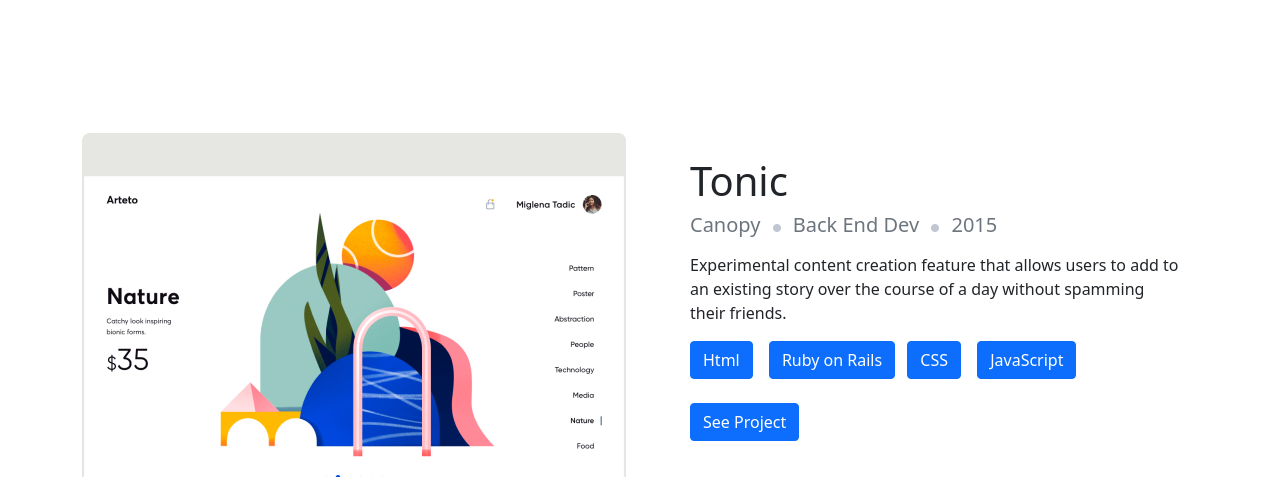
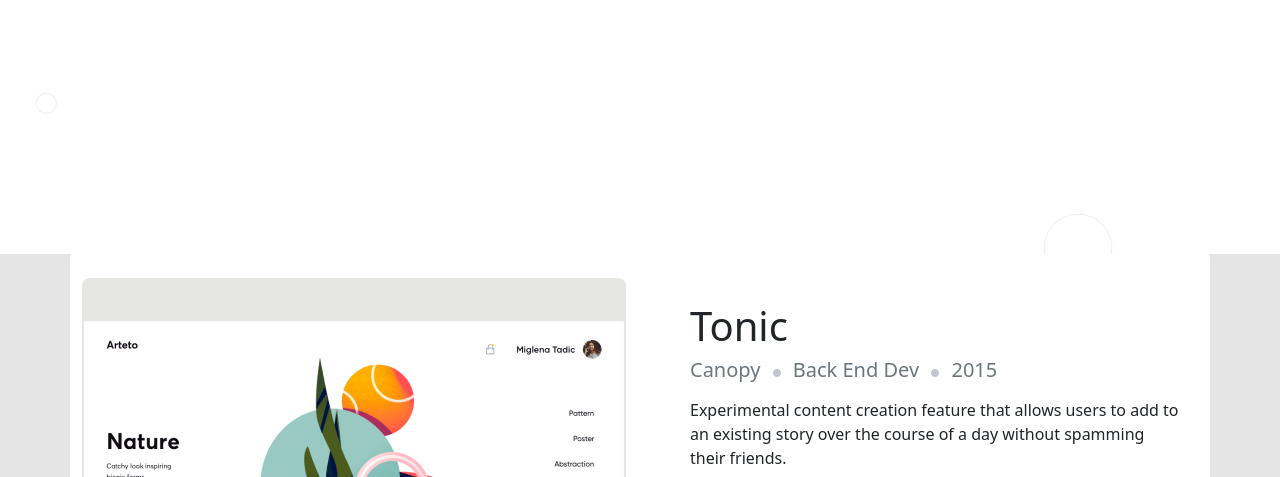
Before and after one commit to Basir-Mohammadi/Bootstrap-portfolio, a website: page index.html in a window 1280 px wide. Shown: the part 323-800 px from the top of the page. Drawn offline with nearby package versions, Linux system fonts and the light colour scheme.

Commit message:
Add backgroung to body

```diff
--- a/style.css
+++ b/style.css
@@ -1,8 +1,12 @@
+body {
+  background-color: #E5E5E5;
+}
+
 .home-bg {
   background: url(imgs/Header-bg.svg);
   background-repeat: no-repeat;
   background-size: cover;
-  /* height: 721px; */
+  height: 521px;
   width: 100%;
 }
 
```
